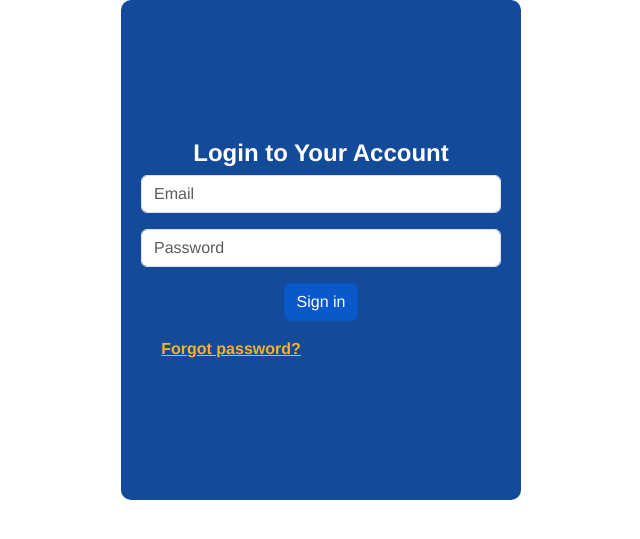
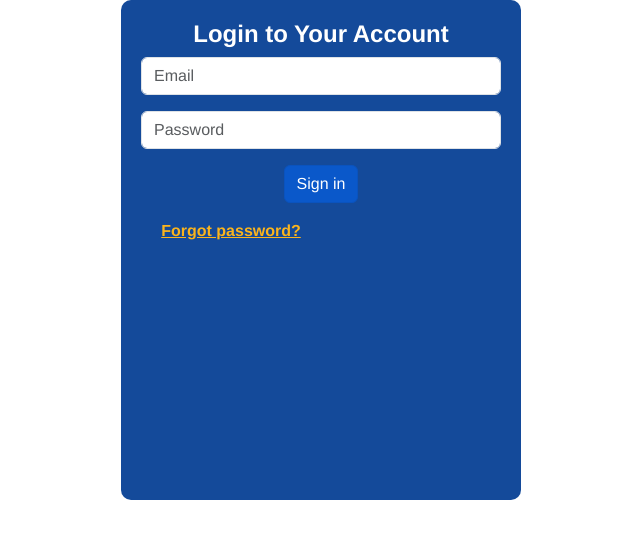
Before and after one commit to Halfkeyboard567/Validations, a Python web app: template Validations/templates/admin-login.html in a window 1280 px wide. Shown: the part 160-699 px from the top of the page, without its empty margins (319-959 px from the left). Run offline with Jinja, Linux system fonts and the light colour scheme; the template is opened without the code that fills it, so the values that code supplies are empty.

Commit message:
Validations/templates/admin-login.html

```diff
--- a/Validations/templates/admin-login.html
+++ b/Validations/templates/admin-login.html
@@ -25,7 +25,7 @@
 
     <section>
     <div class="login-container" id="Transcript-Login" role="tabpanel">
-        <form method="POST">
+        <form>
             <h4>Login to Your Account</h4>
             <!-- Username or email input -->
             <div class="form-outline mb-3 col-sm-14">
@@ -56,6 +56,7 @@
                 <label for="email">Email:</label>
                 <input type="email" id="email" name="email" required><br><br>
                 <input type="submit" value="Reset Password">
+            </form>
         </div>
     </section>
 </body>
--- a/Validations/templates/styles.css
+++ b/Validations/templates/styles.css
@@ -216,7 +216,6 @@ td, th {
 
 /* Admin login container */
 .login-container {
-  display: flex;
   flex-direction: column;
   width: 400px;
   height: 500px;
@@ -233,5 +232,3 @@ td, th {
   text-align: center; /* Center text alignment */
   justify-content: center;
 }
-
-.btn-
```
